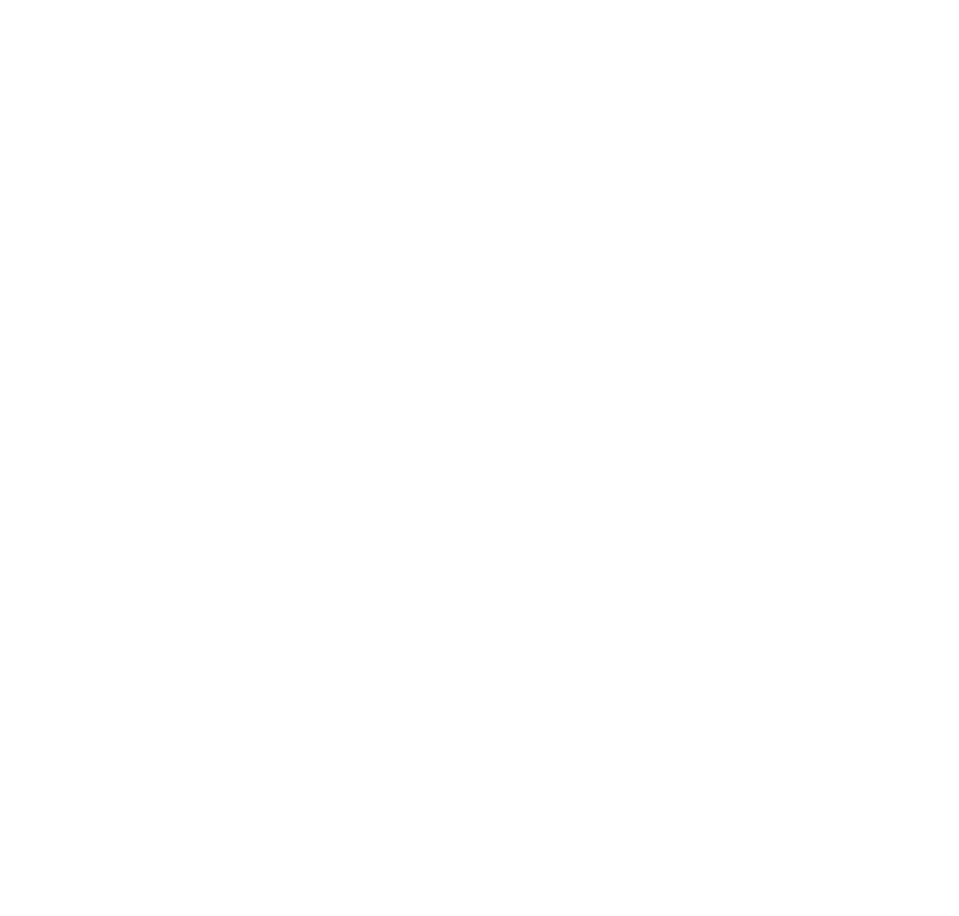
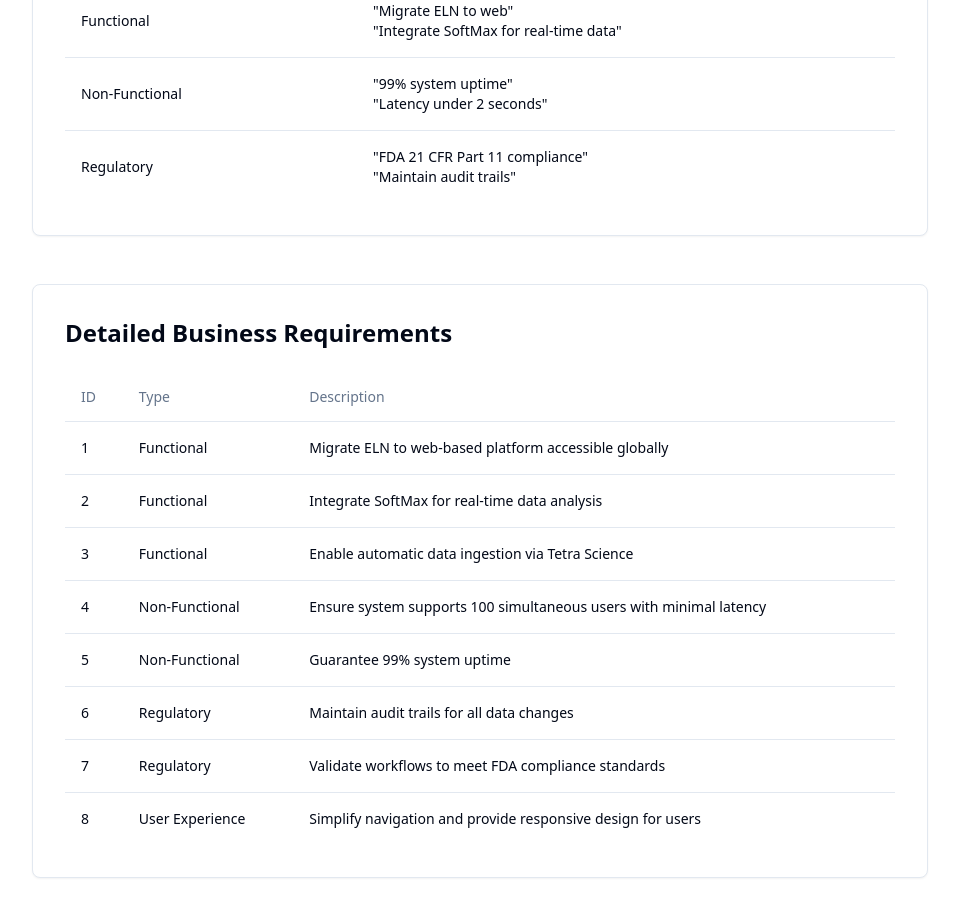
Before and after one commit to jnakkash/jnakkash-project-portfolio, a React (Vite) app: page /requirements in a window 1280 px wide. Shown: the part 1860-2776 px from the top of the page, without its empty margins (160-1119 px from the left). Before the commit the page ends 1788 px from the top, so only its background shows below. Built offline with nearby package versions, Linux system fonts and the light colour scheme.

Commit message:
Add container for tables
Create a new container below the selected container to hold both tables in the RequirementsSection component.
[skip gpt_engineer]

```diff
--- a/src/pages/Requirements.tsx
+++ b/src/pages/Requirements.tsx
@@ -86,6 +86,102 @@ export default function Requirements() {
               className="w-full rounded-lg mb-8"
             />
           </Card>
+
+          <motion.div
+            initial={{ opacity: 0, y: 20 }}
+            whileInView={{ opacity: 1, y: 0 }}
+            transition={{ duration: 0.5 }}
+          >
+            <Card className="p-8 mb-12">
+              <h2 className="text-2xl font-semibold mb-6">Business Requirements Overview</h2>
+              <Table>
+                <TableHeader>
+                  <TableRow>
+                    <TableHead>Requirement Type</TableHead>
+                    <TableHead>Description</TableHead>
+                  </TableRow>
+                </TableHeader>
+                <TableBody>
+                  <TableRow>
+                    <TableCell className="font-medium">Functional</TableCell>
+                    <TableCell>
+                      <div>"Migrate ELN to web"</div>
+                      <div>"Integrate SoftMax for real-time data"</div>
+                    </TableCell>
+                  </TableRow>
+                  <TableRow>
+                    <TableCell className="font-medium">Non-Functional</TableCell>
+                    <TableCell>
+                      <div>"99% system uptime"</div>
+                      <div>"Latency under 2 seconds"</div>
+                    </TableCell>
+                  </TableRow>
+                  <TableRow>
+                    <TableCell className="font-medium">Regulatory</TableCell>
+                    <TableCell>
+                      <div>"FDA 21 CFR Part 11 compliance"</div>
+                      <div>"Maintain audit trails"</div>
+                    </TableCell>
+                  </TableRow>
+                </TableBody>
+              </Table>
+            </Card>
+
+            <Card className="p-8 mb-12">
+              <h2 className="text-2xl font-semibold mb-6">Detailed Business Requirements</h2>
+              <Table>
+                <TableHeader>
+                  <TableRow>
+                    <TableHead>ID</TableHead>
+                    <TableHead>Type</TableHead>
+                    <TableHead>Description</TableHead>
+                  </TableRow>
+                </TableHeader>
+                <TableBody>
+                  <TableRow>
+                    <TableCell>1</TableCell>
+                    <TableCell>Functional</TableCell>
+                    <TableCell>Migrate ELN to web-based platform accessible globally</TableCell>
+                  </TableRow>
+                  <TableRow>
+                    <TableCell>2</TableCell>
+                    <TableCell>Functional</TableCell>
+                    <TableCell>Integrate SoftMax for real-time data analysis</TableCell>
+                  </TableRow>
+                  <TableRow>
+                    <TableCell>3</TableCell>
+                    <TableCell>Functional</TableCell>
+                    <TableCell>Enable automatic data ingestion via Tetra Science</TableCell>
+                  </TableRow>
+                  <TableRow>
+                    <TableCell>4</TableCell>
+                    <TableCell>Non-Functional</TableCell>
+                    <TableCell>Ensure system supports 100 simultaneous users with minimal latency</TableCell>
+                  </TableRow>
+                  <TableRow>
+                    <TableCell>5</TableCell>
+                    <TableCell>Non-Functional</TableCell>
+                    <TableCell>Guarantee 99% system uptime</TableCell>
+                  </TableRow>
+                  <TableRow>
+                    <TableCell>6</TableCell>
+                    <TableCell>Regulatory</TableCell>
+                    <TableCell>Maintain audit trails for all data changes</TableCell>
+                  </TableRow>
+                  <TableRow>
+                    <TableCell>7</TableCell>
+                    <TableCell>Regulatory</TableCell>
+                    <TableCell>Validate workflows to meet FDA compliance standards</TableCell>
+                  </TableRow>
+                  <TableRow>
+                    <TableCell>8</TableCell>
+                    <TableCell>User Experience</TableCell>
+                    <TableCell>Simplify navigation and provide responsive design for users</TableCell>
+                  </TableRow>
+                </TableBody>
+              </Table>
+            </Card>
+          </motion.div>
         </motion.div>
       </div>
     </div>
```
